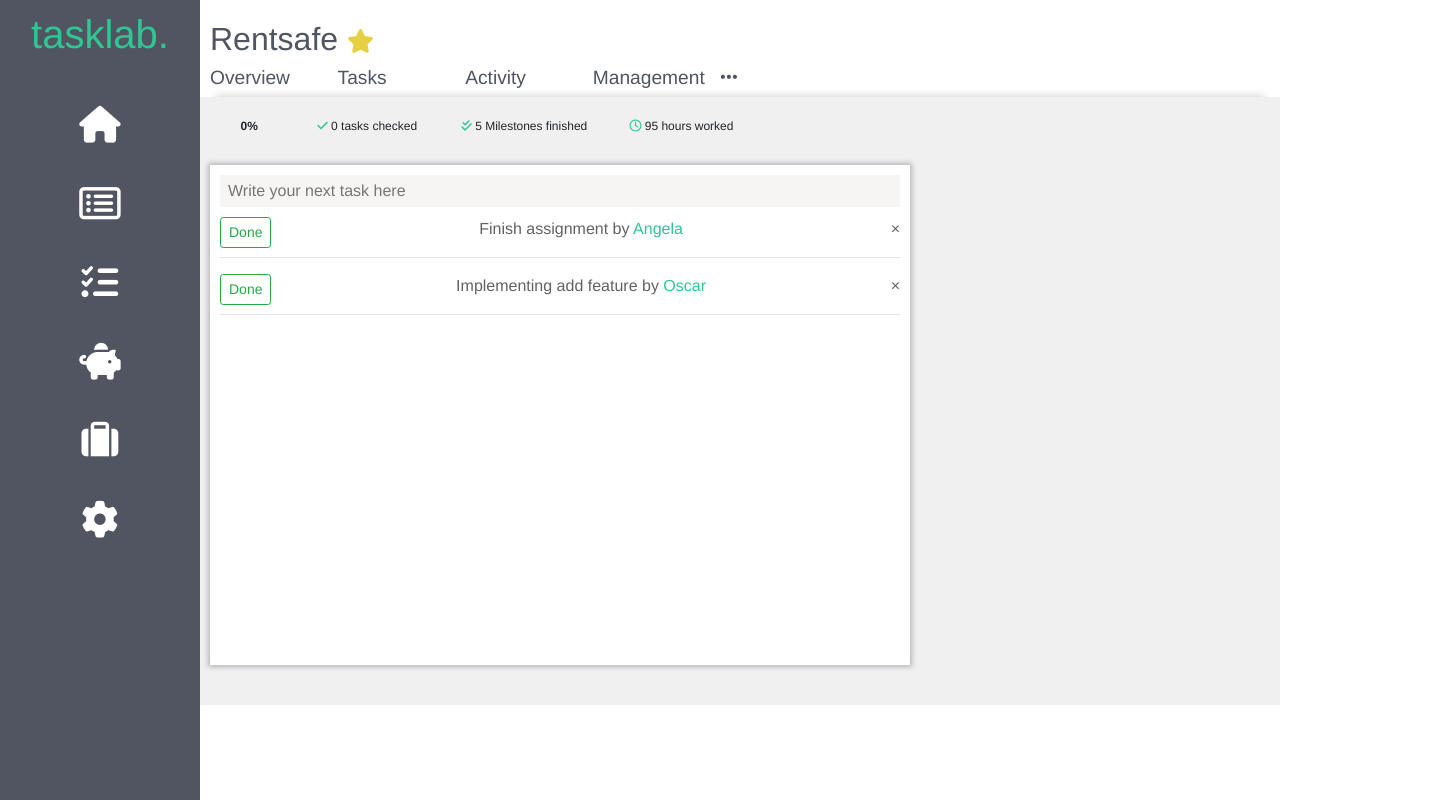
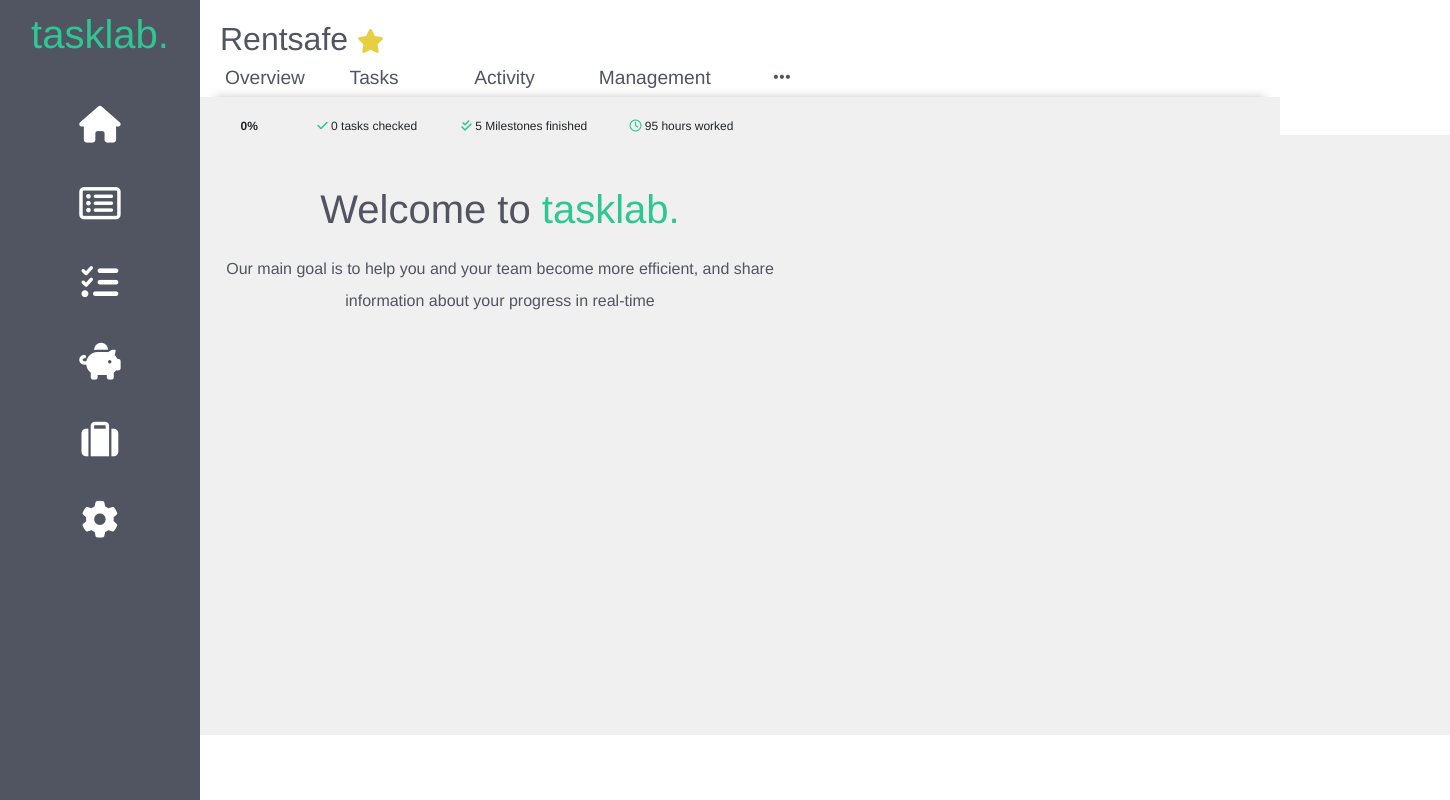
Before and after one commit to Vgnttv/Vue-TaskChecker, a Vue app: page /#/ in a window 1280 px wide. Shown: the whole page, 1450 px wide, since content can reach past the window. Built offline with nearby package versions, Linux system fonts and the light colour scheme.

Commit message:
Created Home component

```diff
--- /dev/null
+++ b/src/components/Home.vue
@@ -0,0 +1,40 @@
+<template>
+  <div class="home">
+    <div class="container">
+      <h1>Welcome to <span>tasklab.</span></h1>
+      <p>Our main goal is to help you and your team become more efficient, and share information about your progress in real-time</p>
+    </div>
+  </div>
+</template>
+
+<script>
+export default {
+  name: "Home"
+};
+</script>
+
+<style lang="scss" scoped>
+.home {
+  background-color: rgb(240, 240, 240);
+  width: 1250px;
+  height: 600px;
+  .container {
+    width: 600px;
+    padding: 50px 15px 15px 15px;
+    text-align: center;
+    position: absolute;
+     color: rgb(81, 84, 97);
+    h1{
+        font-weight: 400;
+        margin-bottom: 20px;
+        span{
+            font-weight: 500;
+            color:rgb(46, 199, 148);
+        }
+    }
+    p {
+     line-height: 2;
+    }
+  }
+}
+</style>
--- a/src/components/Info.vue
+++ b/src/components/Info.vue
@@ -10,7 +10,7 @@
       <h2>Tasks</h2>
       <h2>Activity</h2>
       <h2>Management</h2>
-      <h2>
+      <h2 >
         <i class="fas fa-ellipsis-h"></i>
       </h2>
     </div>
@@ -80,7 +80,7 @@ export default {
   }
 
   h1 {
-    padding-left: 10px;
+    padding-left: 20px;
     color: rgb(81, 84, 97);
     font-size: 2rem;
     .fa-star {
@@ -89,7 +89,7 @@ export default {
     }
   }
   .selection {
-    padding-left: 10px;
+    padding-left: 25px;
     display: flex;
     flex-direction: row;
     align-items: flex-start;
@@ -101,7 +101,9 @@ export default {
       font-size: 1.2rem;
     }
     .fa-ellipsis-h {
+      padding-left: 50px;
       color: rgb(81, 84, 97);
+
     }
   }
 }
--- a/src/components/Overview.vue
+++ b/src/components/Overview.vue
@@ -5,7 +5,12 @@
         <h1>Updates</h1>
         <hr class="bold">
         <div v-for="task in allTasks" :key="task.id">
-          <p>date {{task.user}} created {{task.title}}</p>
+          <p class="highlight">
+            <span class="span-margin-right">{{task.date}}</span>
+            {{task.user}}
+            <span>created</span>
+            "{{task.title}}"
+          </p>
           <hr>
         </div>
 
@@ -18,7 +23,8 @@
         <div v-for="task in allTasks" :key="task.title">
           <h2>{{task.title}}</h2>
           <p>
-            <i class="far fa-check-circle"></i> {{task.mini}}
+            <i class="far fa-check-circle"></i>
+            mini task in the task
           </p>
           <hr>
           <p>
@@ -34,7 +40,7 @@
 import { mapGetters } from "vuex";
 export default {
   name: "Overview",
-  computed: {...mapGetters(["allTasks", "returnMini"])}
+  computed: { ...mapGetters(["allTasks", "returnMini"]) }
 };
 </script>
 
@@ -80,6 +86,17 @@ export default {
       border-width: 1px;
       background-color: rgb(33, 34, 33);
     }
+    .highlight {
+      color: rgb(46, 199, 148);
+      font-weight: bold;
+      span {
+        color: rgb(81, 84, 97);
+        font-weight: 100;
+      }
+      .span-margin-right {
+        margin-right: 35px;
+      }
+    }
   }
 }
 </style>
--- a/src/components/layout/Sidebar.vue
+++ b/src/components/layout/Sidebar.vue
@@ -11,7 +11,7 @@
     </nav>
 
     <nav>
-      <router-link to="/">
+      <router-link to="/tasks">
         <span class="icon">
           <i class="far fa-list-alt"></i>
         </span>
--- a/src/router.js
+++ b/src/router.js
@@ -7,16 +7,23 @@ Vue.use(Router);
 export default new Router({
   routes: [
     {
+      path: "/",
+      name: "Home",
+      component: () => import("./components/Home.vue"),
+      props: true
+    },
+    {
+      path: "/tasks",
+      name: "Tasks",
+      component: () => import("./components/Tasks.vue"),
+      props: true
+    },
+    {
       path: "/overview",
       name: "Overview",
       component: () => import("./components/Overview.vue"),
       props: true
-    },
-    {
-      path: "/",
-      name: "Tasks",
-      component: () => import("./components/Tasks.vue"),
-      props: true
     }
+
   ]
 });
--- a/src/store/modules/tasks.js
+++ b/src/store/modules/tasks.js
@@ -5,16 +5,18 @@ const state = {
       title: "Finish assignment",
       user: "Angela",
       completed: false,
-      count: 0
-      // mini:["test one", "test two"]
+      count: 0,
+      date: "07/08/2019"
+      // steps:["test one", "test two"]
     },
     {
       id: 2,
       title: "Implementing add feature",
       user: "Oscar",
       completed: false,
-      count: 0
-      // mini:["test three", "test four"]
+      count: 0,
+      date: "06/08/2019"
+      // steps:["test three", "test four"]
     }
   ]
 };
@@ -25,13 +27,13 @@ const getters = {
     state.tasks.reduce(function(previous, current) {
       return previous + current.count;
     }, 0),
+
   percentCompleted: state => {
     let completed = state.tasks.filter(task => task.count == 1).length;
     let notCompleted = state.tasks.filter(task => task.count == 0).length;
     let totalValue = completed + notCompleted;
     return Math.floor((100 * completed) / totalValue);
   }
-  // returnMini: state => state.task.mini.values()
 };
 
 const actions = {
@@ -50,7 +52,8 @@ const mutations = {
       title: task.title,
       user: "Ottavia",
       completed: "",
-      count: 0
+      count: 0,
+      date: "09/08/2019"
     }),
   removeTask: (state, id) =>
     (state.tasks = state.tasks.filter(task => task.id !== id))
```
